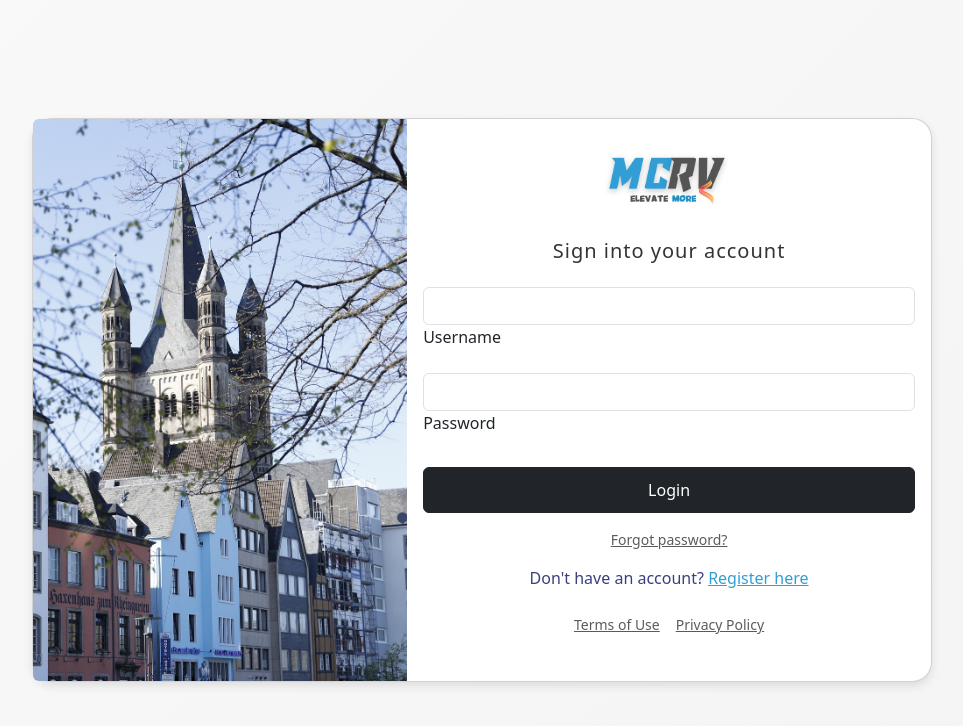
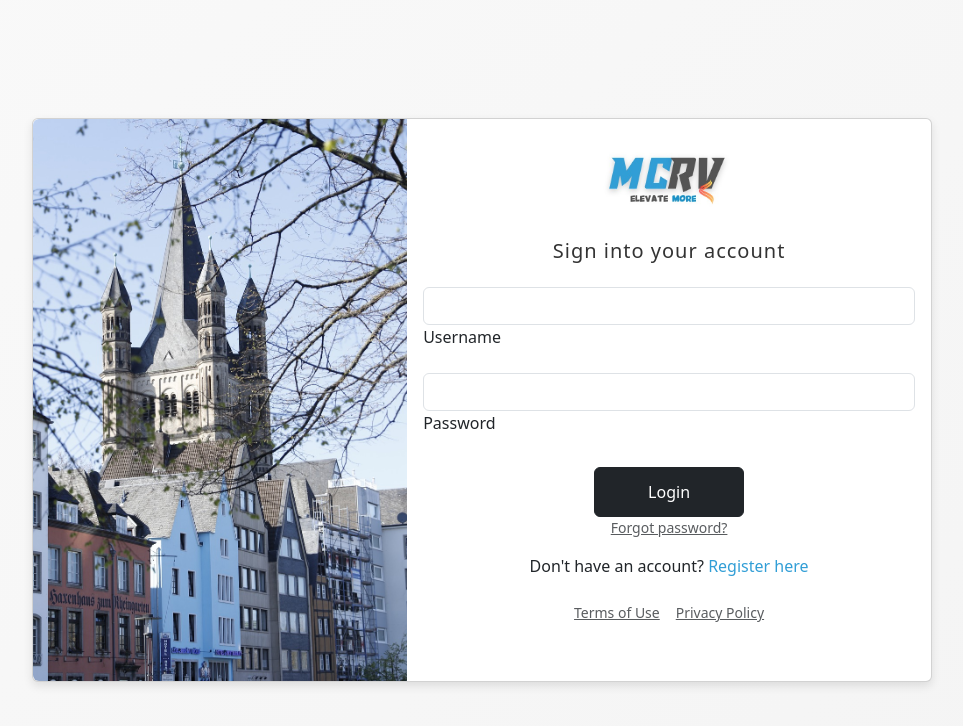
Before and after one commit to Maricrv/elevator-management-system, a React (Create React App) app in the folder frontend/: page / in a window 1280 px wide. Shown: the top 726 px of the page, without its empty margins (158-1121 px from the left). Built offline with nearby package versions, Linux system fonts and the light colour scheme; no server answers.

Commit message:
Update  login page

```diff
--- a/frontend/package.json
+++ b/frontend/package.json
@@ -18,8 +18,10 @@
     "react": "^18.2.0",
     "react-bootstrap": "^2.10.5",
     "react-dom": "^18.2.0",
+    "react-icons": "^5.4.0",
     "react-router-dom": "^6.28.0",
     "react-scripts": "^5.0.1",
+    "react-toastify": "^11.0.3",
     "web-vitals": "^2.1.4"
   },
   "scripts": {
--- a/frontend/src/App.css
+++ b/frontend/src/App.css
@@ -2,8 +2,8 @@
 body {
   margin: 0;
   font-family: "Roboto", sans-serif;
-  background: linear-gradient(135deg, #f9f9f9, #f4f4f4); /* Softer light grey gradient */
-  overflow-x: hidden; /* Prevent horizontal scrolling */
+  background: linear-gradient(135deg, #f9f9f9, #f4f4f4);
+  overflow-x: hidden;
 }
 
 html, body {
@@ -11,12 +11,7 @@ html, body {
   height: 100%;
 }
 
-/* Ant Design Layout */
-.ant-layout {
-  display: flex;
-}
-
-/* Login Page Customization */
+/* Login Page Styles */
 .login-page-container {
   display: flex;
   justify-content: center;
@@ -25,33 +20,58 @@ html, body {
   padding: 20px;
 }
 
-.login-page-container .login-form {
-  max-width: 400px;
-  background: #f0f2f5;
-  padding: 24px;
-  border-radius: 8px;
-  box-shadow: 0 4px 6px rgba(0, 0, 0, 0.1);
+.login-card {
+  max-width: 900px;
+  width: 100%;
+  border-radius: 20px;
+  box-shadow: 0 4px 10px rgba(0, 0, 0, 0.1);
+  background: #fff;
 }
 
-/* Global Reset for Inputs and Buttons */
-button, input {
-  border-radius: 4px;
-  transition: all 0.2s ease;
+/* Logo */
+.login-logo {
+  width: 250px;
+  height: 80px;
+  object-fit: contain;
 }
 
-input:focus, button:focus {
-  outline: none;
-  box-shadow: 0 0 5px rgba(0, 123, 255, 0.5);
+/* Login Title */
+.login-title {
+  letter-spacing: 1px;
+  color: #333;
 }
 
-.content-area {
-  margin-top: 64px; /* Prevent overlap with navbar */
-  margin-left: 200px; /* Prevent overlap with sidebar */
-  padding: 16px;
-  background: #f0f2f5;
-  transition: margin-left 0.3s ease;
+/* Button - Fixed Size and Alignment */
+.fixed-button {
+  width: 150px !important;
+  height: 50px !important;
+  font-size: 16px;
+  padding: 10px 0;
+  text-align: center;
+  white-space: nowrap;
+  display: flex;
+  justify-content: center;
+  align-items: center;
 }
 
-.custom-sider-collapsed + .content-area {
-  margin-left: 80px; /* Adjust margin for collapsed sidebar */
+/* Spinner Animation */
+.spinner {
+  animation: spin 1s linear infinite;
+  font-size: 18px;
 }
+
+@keyframes spin {
+  0% { transform: rotate(0deg); }
+  100% { transform: rotate(360deg); }
+}
+
+/* Registration Link */
+.register-link {
+  color: #319ed6;
+  font-weight: 500;
+  text-decoration: none;
+}
+
+.register-link:hover {
+  text-decoration: underline;
+}
--- a/frontend/src/components/LoginPage.jsx
+++ b/frontend/src/components/LoginPage.jsx
@@ -1,5 +1,10 @@
 import React, { useState } from "react";
+import { Link, useNavigate } from "react-router-dom"; // ✅ Correct import
 import axios from "axios";
+import { ToastContainer, toast } from "react-toastify";
+import "react-toastify/dist/ReactToastify.css";
+import { FaSpinner } from "react-icons/fa";
+
 import {
   MDBBtn,
   MDBContainer,
@@ -10,41 +15,50 @@ import {
   MDBCol,
   MDBInput,
 } from "mdb-react-ui-kit";
-import "../App.css"; // Ensure correct relative path to App.css
-import { Link } from "react-router-dom";
 
+import "../App.css";
 
 function LoginPage({ onLogin }) {
   const [username, setUsername] = useState("");
   const [password, setPassword] = useState("");
+  const [loading, setLoading] = useState(false);
+  const navigate = useNavigate();
 
   const API_BASE_URL = process.env.REACT_APP_API_BASE_URL || "http://127.0.0.1:8000";
 
   const handleLogin = async () => {
+    if (!username || !password) {
+      toast.warn("Please enter both username and password.");
+      return;
+    }
+
+    setLoading(true); // Start loading state
+
     try {
       const response = await axios.post(`${API_BASE_URL}/auth/login/`, {
         username,
         password,
       });
 
+      toast.success("Login successful! Redirecting...");
       onLogin();
 
+      setTimeout(() => {
+        navigate("/dashboard");
+      }, 2000); // Redirect after delay for smooth transition
+
     } catch (error) {
-      alert("Login failed: " + (error.response?.data?.error || "Unknown error"));
+      toast.error("Login failed: " + (error.response?.data?.error || "Unknown error"));
+    } finally {
+      setLoading(false); // Stop loading
     }
   };
 
   return (
     <MDBContainer className="login-page-container">
-      <MDBCard
-        style={{
-          maxWidth: "900px",
-          width: "100%",
-          borderRadius: "20px",
-          boxShadow: "0 4px 10px rgba(0,0,0,0.1)",
-          background: "#fff", // Ensure the card stays white
-        }}
-      >
+      <ToastContainer /> {/* Toast Notification Container */}
+
+      <MDBCard className="login-card">
         <MDBRow className="g-0">
           {/* Left Section with Image */}
           <MDBCol md="5" className="d-none d-md-block">
@@ -64,16 +78,12 @@ function LoginPage({ onLogin }) {
                 <img
                   src="/img1 logo.jpg"
                   alt="Logo"
-                  style={{
-                    width: "250px",
-                    height: "80px",
-                    objectFit: "contain",
-                  }}
+                  className="login-logo"
                 />
               </div>
 
               {/* Form Title */}
-              <h5 className="fw-normal mb-4" style={{ letterSpacing: "1px", color: "#333" }}>
+              <h5 className="fw-normal mb-4 login-title">
                 Sign into your account
               </h5>
 
@@ -85,6 +95,7 @@ function LoginPage({ onLogin }) {
                 type="text"
                 value={username}
                 onChange={(e) => setUsername(e.target.value)}
+                disabled={loading}
               />
               <MDBInput
                 wrapperClass="mb-4 w-100"
@@ -93,16 +104,17 @@ function LoginPage({ onLogin }) {
                 type="password"
                 value={password}
                 onChange={(e) => setPassword(e.target.value)}
+                disabled={loading}
               />
 
-              {/* Login Button */}
+              {/* Login Button with Spinner */}
               <MDBBtn
-                className="mb-3 w-100"
+                className="fixed-button"
                 color="dark"
                 onClick={handleLogin}
-                style={{ padding: "10px 0", fontSize: "16px" }}
+                disabled={loading}
               >
-                Login
+                {loading ? <FaSpinner className="spinner" /> : "Login"}
               </MDBBtn>
 
               {/* Forgot Password */}
@@ -111,9 +123,9 @@ function LoginPage({ onLogin }) {
               </a>
 
               {/* Registration Link */}
-              <p className="mb-4" style={{ color: "#393f81" }}>
+              <p className="mb-4">
                 Don't have an account?{" "}
-                <Link to="/register" style={{ color: "#319ed6", fontWeight: "500" }}>
+                <Link to="/register" className="register-link">
                   Register here
                 </Link>
               </p>
```
Also changed, not shown: 1 other file (tests, documents, lock files or other folders).
